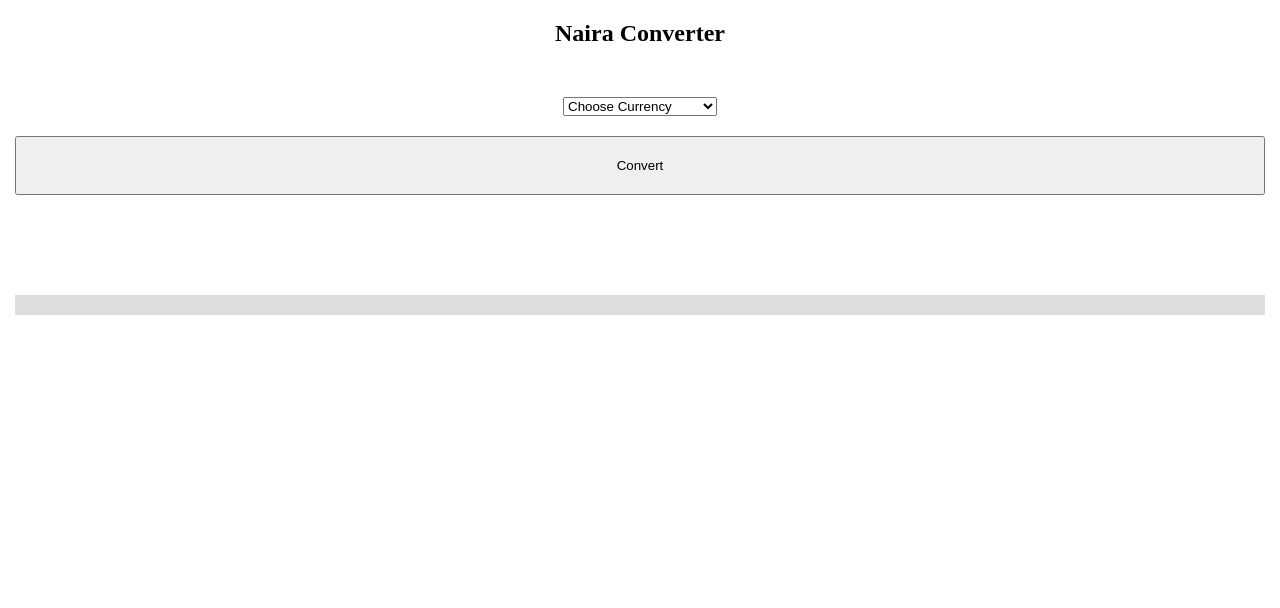
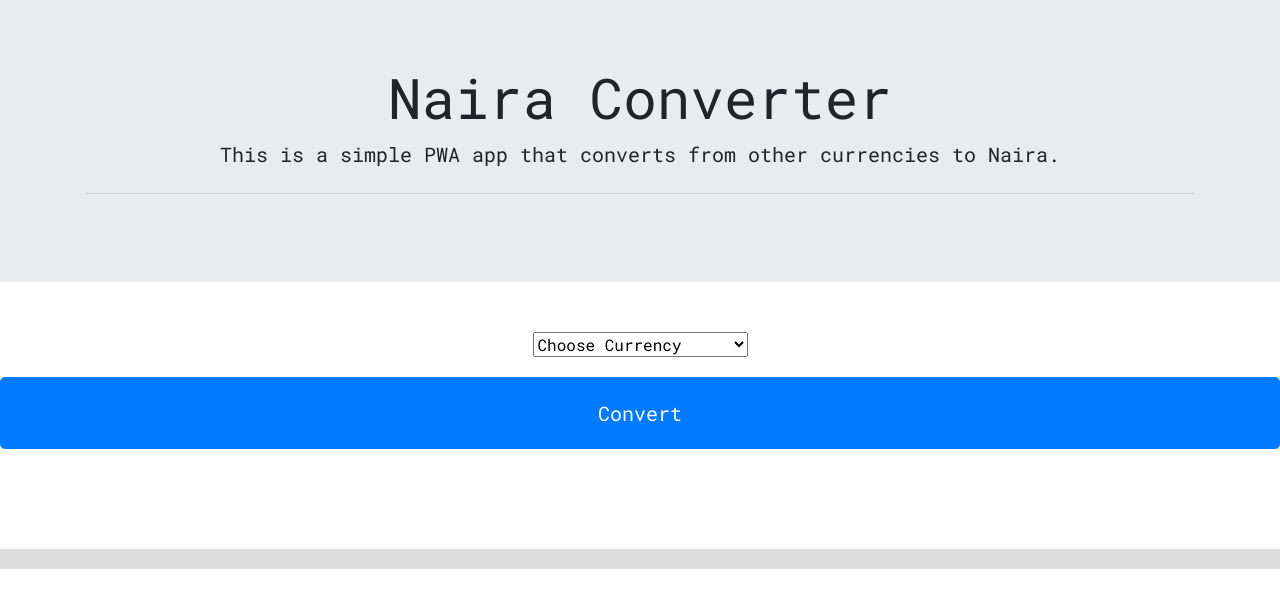
Before and after one commit to BolajiAyodeji/naira-converter, a plain HTML site: page public/index.html in a window 1280 px wide. Drawn offline with nearby package versions, Linux system fonts and the light colour scheme.

Commit message:
setting up UI

```diff
--- a/public/css/app.css
+++ b/public/css/app.css
@@ -1,5 +1,8 @@
+@import url('https://stackpath.bootstrapcdn.com/bootstrap/4.3.0/css/bootstrap.min.css');
+@import url('https://fonts.googleapis.com/css?family=Roboto+Mono');
+
 body {
-  margin: 15px;
+  font-family: 'Roboto Mono', monospace;
   background-color: white;
   text-align: center;
 }
@@ -10,7 +13,6 @@ body {
   margin: 25px 0;
 }
 .btn {
-  width: 100%;
   margin-top: 20px;
   padding: 20px;
 }
--- a/public/index.html
+++ b/public/index.html
@@ -7,19 +7,26 @@
 
   <link rel="stylesheet" href="css/app.css">
 
+
   <title>Mini App</title>
 
   </head>
   <body>
 
-    <h2>Naira Converter</h2>
+    <div class="jumbotron jumbotron-fluid">
+  <div class="container">
+    <h1 class="display-4">Naira Converter</h1>
+    <p class="lead">This is a simple PWA app that converts from other currencies to Naira.</p>
+    <hr class="my-4">
+  </div>
+</div>
 
     <div class="select-currency select">
       <select class="select-text">
         <option selected disabled>Choose Currency</option>
       </select>
     </div>
-    <button class="btn">Convert</button>
+    <button class="btn btn-primary btn-lg btn-block">Convert</button>
 
     <div class="conversion mdc-elevation--z3">
       <div class="messages"></div>
@@ -27,5 +34,6 @@
 
 <script src="js/app.js"></script>
 
+
 </body>
 </html>
```
